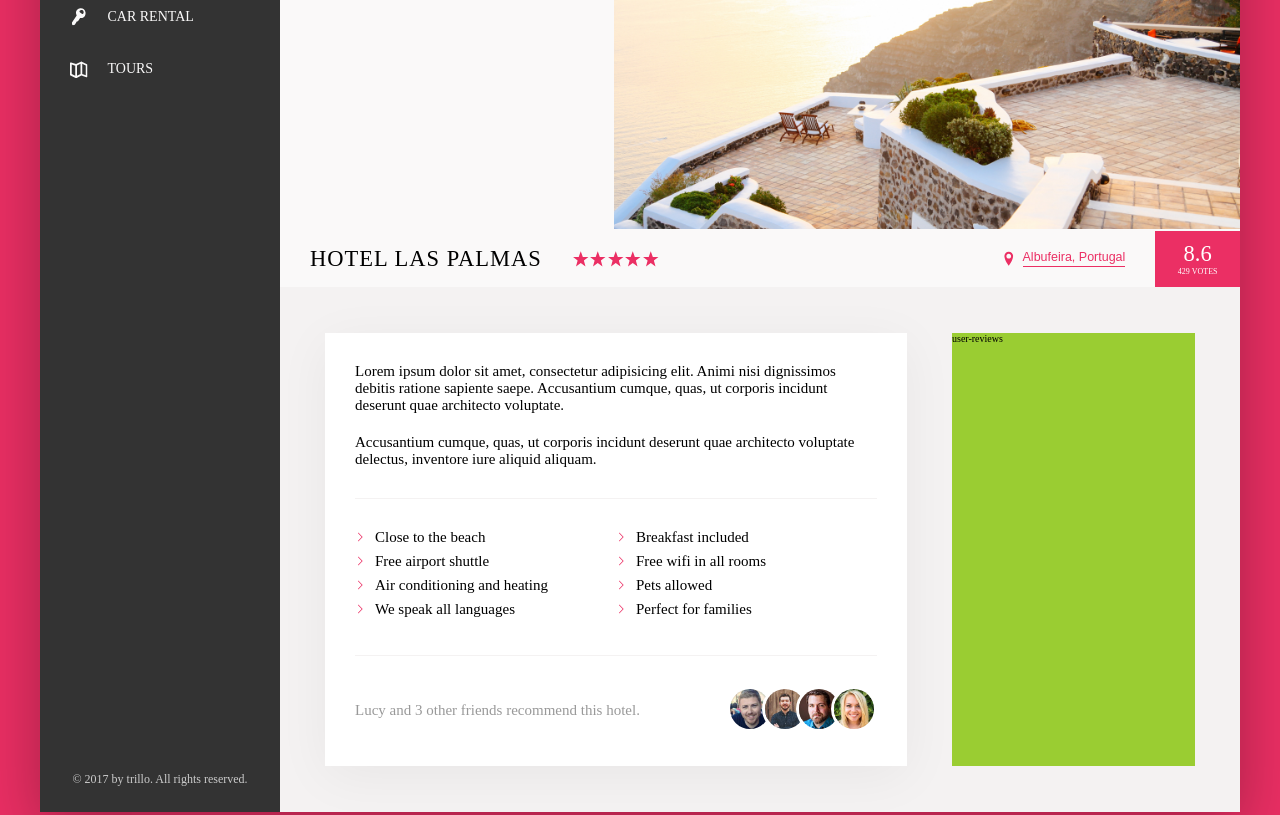
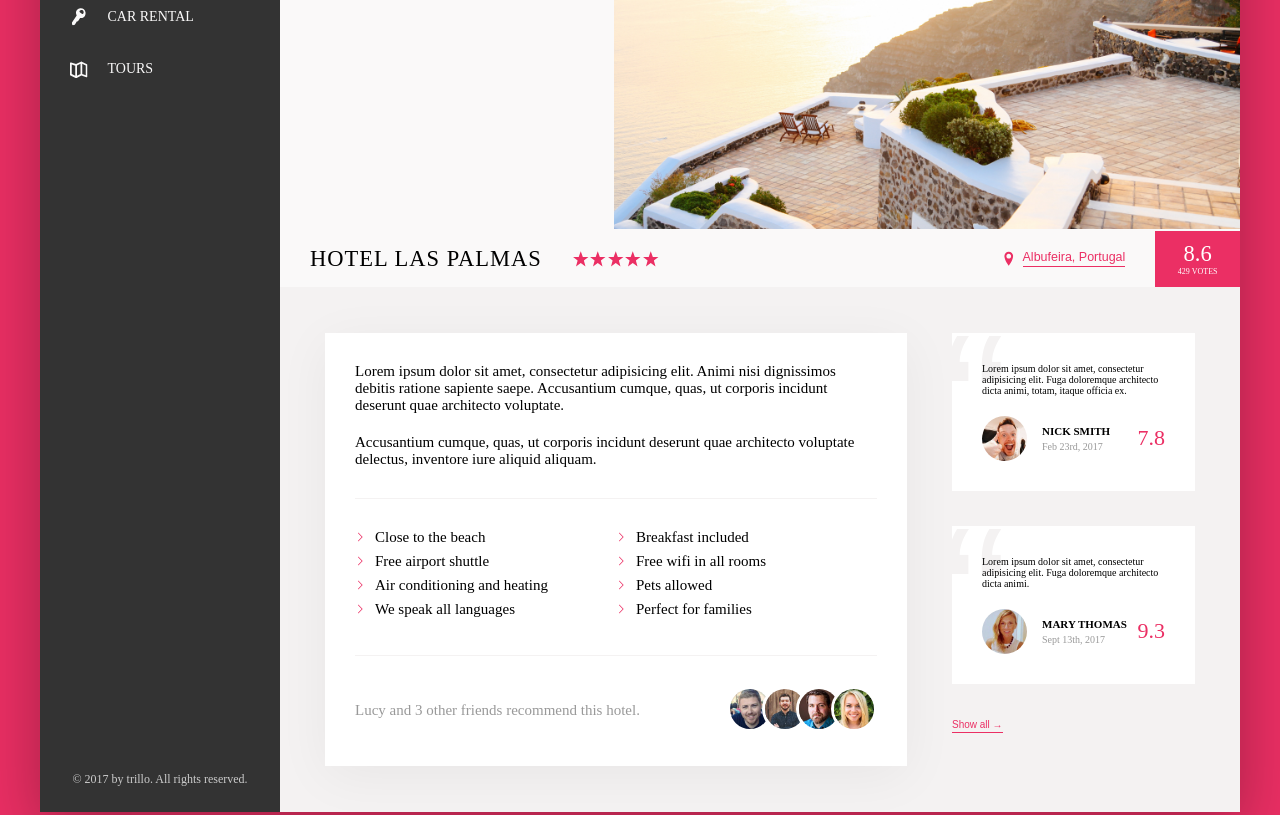
Before and after one commit to clonerops/Trillo, a website: page index.html in a window 1280 px wide. Shown: the part 298-1113 px from the top of the page. Drawn offline with Linux system fonts and the light colour scheme.

Commit message:
implement user reviews

```diff
--- a/index.html
+++ b/index.html
@@ -202,7 +202,47 @@
                 </div>
               </div>
             </div>
-            <div class="user-reviews">user-reviews</div>
+            <div class="user-reviews">
+              <figure class="review">
+                <blockquote class="review__text">
+                  Lorem ipsum dolor sit amet, consectetur adipisicing elit. Fuga
+                  doloremque architecto dicta animi, totam, itaque officia ex.
+                </blockquote>
+                <figcaption class="review__user">
+                  <img
+                    src="img/user-1.jpg"
+                    alt="User 1"
+                    class="review__photo"
+                  />
+                  <div class="review__user-box">
+                    <p class="review__user-name">Nick Smith</p>
+                    <p class="review__user-date">Feb 23rd, 2017</p>
+                  </div>
+                  <div class="review__rating">7.8</div>
+                </figcaption>
+              </figure>
+
+              <figure class="review">
+                <blockquote class="review__text">
+                  Lorem ipsum dolor sit amet, consectetur adipisicing elit. Fuga
+                  doloremque architecto dicta animi.
+                </blockquote>
+                <figcaption class="review__user">
+                  <img
+                    src="img/user-2.jpg"
+                    alt="User 1"
+                    class="review__photo"
+                  />
+                  <div class="review__user-box">
+                    <p class="review__user-name">Mary Thomas</p>
+                    <p class="review__user-date">Sept 13th, 2017</p>
+                  </div>
+                  <div class="review__rating">9.3</div>
+                </figcaption>
+              </figure>
+
+              <button class="btn-inline">Show all <span>&rarr;</span></button>
+            </div>
           </div>
         </div>
       </div>
--- a/sass/_components.scss
+++ b/sass/_components.scss
@@ -346,8 +346,72 @@
     width: 4rem;
     border-radius: 50%;
     border: 3px solid #fff;
+
     &:not(:last-child) {
       margin-right: -1.5rem;
     }
   }
 }
+
+////////////////////////////////////////
+// REVIEWS
+.review {
+  background-color: #fff;
+  box-shadow: var(--shadow-light);
+  padding: 3rem;
+  margin-bottom: 3.5rem;
+  position: relative;
+  overflow: hidden;
+
+  &__text {
+    margin-bottom: 2rem;
+    z-index: 10;
+    position: relative;
+  }
+
+  &__user {
+    display: flex;
+    align-items: center;
+  }
+
+  &__photo {
+    height: 4.5rem;
+    width: 4.5rem;
+    border-radius: 50%;
+    margin-right: 1.5rem;
+  }
+
+  &__user-box {
+    margin-right: auto;
+  }
+
+  &__user-name {
+    font-size: 1.1rem;
+    font-weight: 600;
+    text-transform: uppercase;
+    margin-bottom: 0.4rem;
+  }
+
+  &__user-date {
+    font-size: 1rem;
+    color: var(--color-grey-dark-3);
+  }
+
+  &__rating {
+    color: var(--color-primary);
+    font-size: 2.2rem;
+    font-weight: 300;
+  }
+
+  &::before {
+    content: "\201C";
+    position: absolute;
+    top: -2.75rem;
+    left: -1rem;
+    line-height: 1;
+    font-size: 20rem;
+    color: var(--color-grey-light-2);
+    font-family: sans-serif;
+    z-index: 1;
+  }
+}
--- a/sass/_layout.scss
+++ b/sass/_layout.scss
@@ -45,6 +45,5 @@
   flex: 0 0 60%;
 }
 .user-reviews {
-  background-color: yellowgreen;
   flex: 1;
 }
```
Also changed, not shown: css/style.css, 1 other file.
